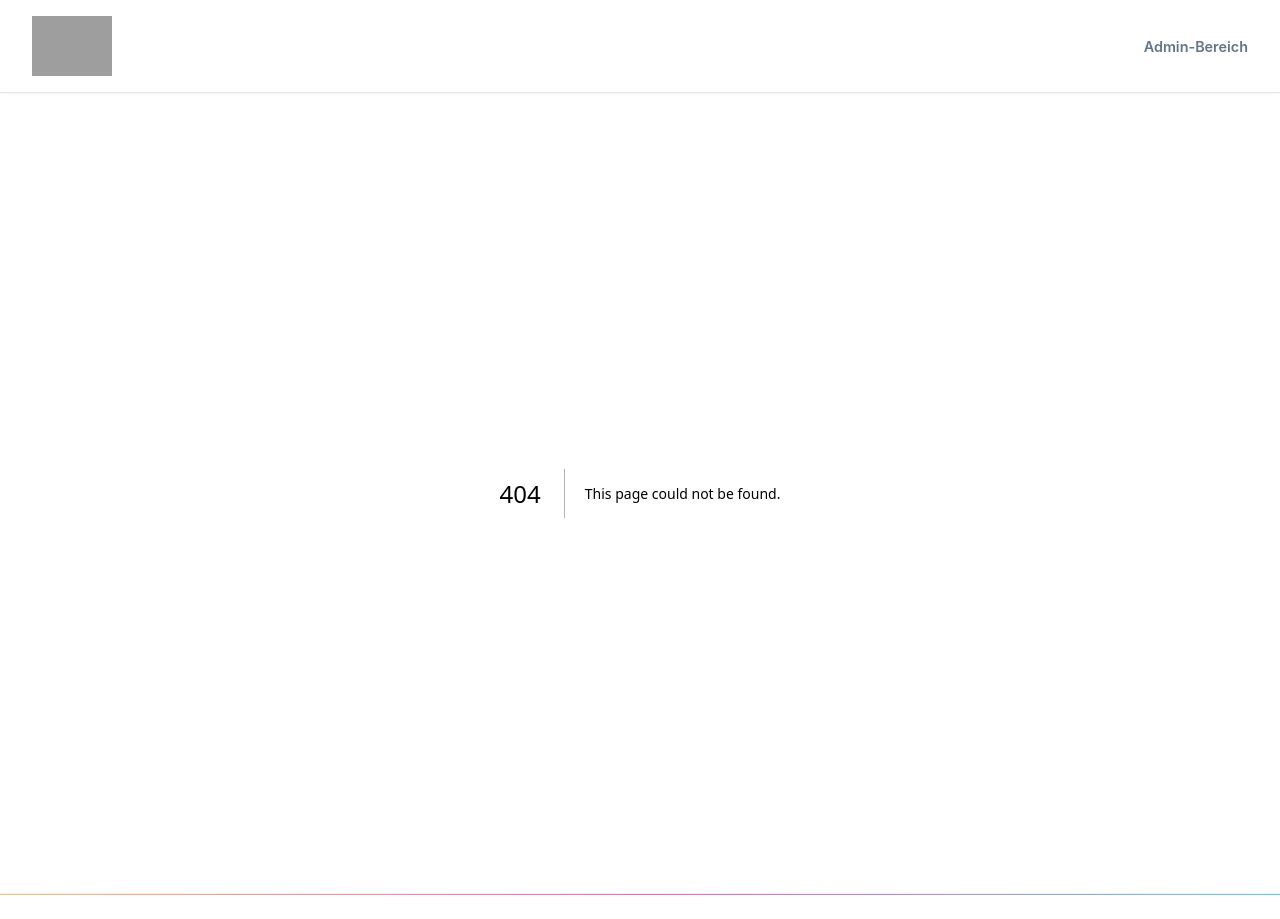
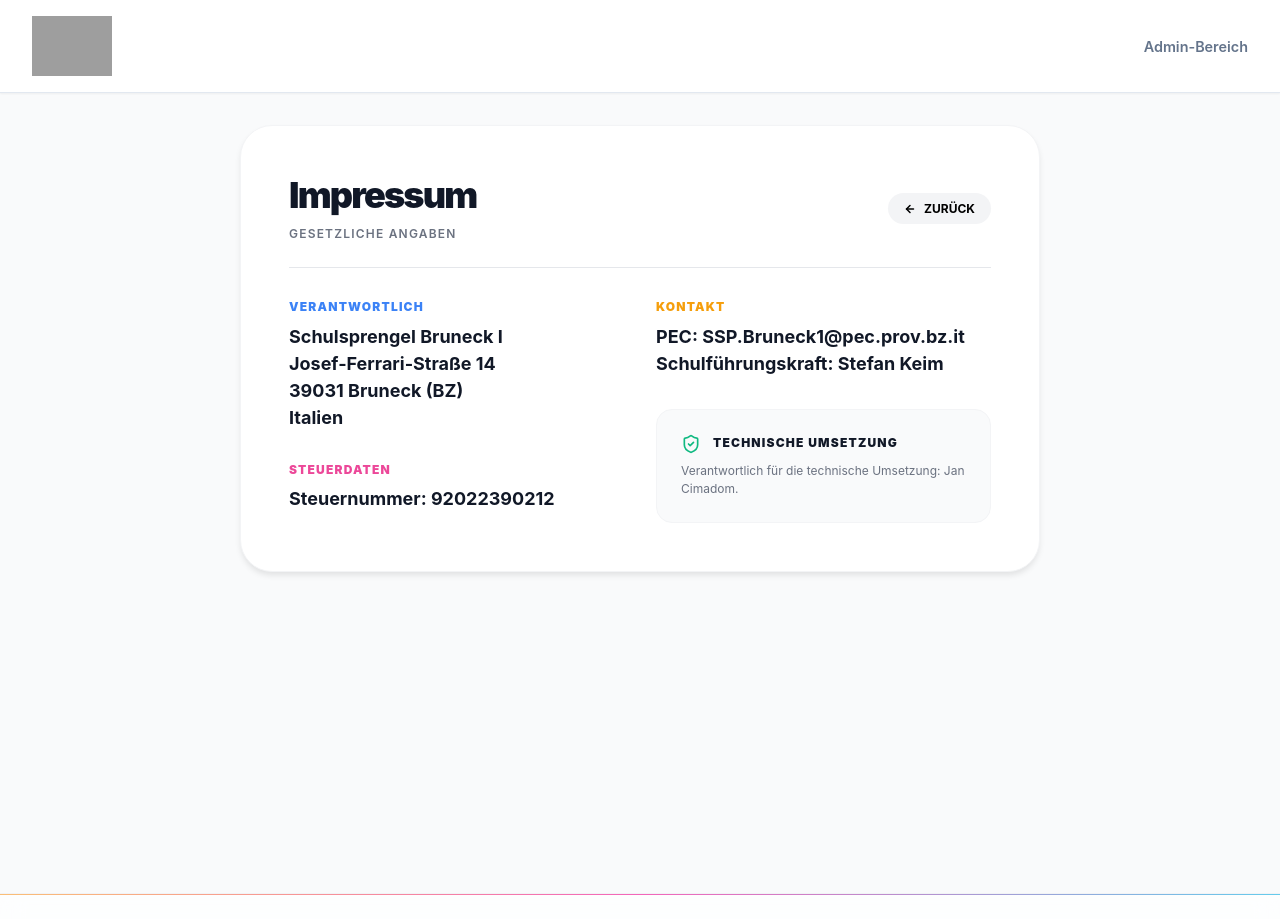
Before and after one commit to jancimadom/mensaeinschreibungen, a Next.js app: page /impressum in a window 1280 px wide. Before the commit this address had no page. Shown: the top 919 px of the page. Built offline with nearby package versions, Linux system fonts and the light colour scheme; grey boxes are pictures that could not be loaded.

Commit message:
feat: add site footer component and implement impressum page

```diff
--- /dev/null
+++ b/app/impressum/page.tsx
@@ -0,0 +1,68 @@
+'use client';
+
+import { useRouter } from 'next/navigation';
+
+export default function ImpressumPage() {
+  const router = useRouter();
+
+  return (
+    <div style={{ minHeight: '100vh', backgroundColor: '#f9fafb', padding: '2rem', display: 'flex', flexDirection: 'column', alignItems: 'center' }}>
+      <div style={{ maxWidth: '800px', width: '100%', backgroundColor: 'white', borderRadius: '2rem', padding: '3rem', boxShadow: '0 4px 6px -1px rgb(0 0 0 / 0.1)', border: '1px solid #f3f4f6' }}>
+        <div style={{ borderBottom: '1px solid #e5e7eb', paddingBottom: '1.5rem', marginBottom: '2rem', display: 'flex', justifyContent: 'space-between', alignItems: 'center' }}>
+          <div>
+            <h1 style={{ fontSize: '2.25rem', fontWeight: 900, letterSpacing: '-0.05em', color: '#111827', margin: 0 }}>Impressum</h1>
+            <p style={{ color: '#6b7280', fontSize: '0.75rem', fontWeight: 600, textTransform: 'uppercase', letterSpacing: '0.1em', marginTop: '0.5rem' }}>Gesetzliche Angaben</p>
+          </div>
+          <button
+            onClick={() => router.back()}
+            style={{ padding: '0.5rem 1rem', borderRadius: '9999px', backgroundColor: '#f3f4f6', border: 'none', fontWeight: 700, fontSize: '0.75rem', textTransform: 'uppercase', cursor: 'pointer', display: 'flex', alignItems: 'center', gap: '0.5rem' }}
+          >
+            <svg xmlns="http://www.w3.org/2000/svg" width="12" height="12" viewBox="0 0 24 24" fill="none" stroke="currentColor" strokeWidth="3" strokeLinecap="round" strokeLinejoin="round"><path d="m12 19-7-7 7-7"/><path d="M19 12H5"/></svg>
+            Zurück
+          </button>
+        </div>
+
+        <div style={{ display: 'grid', gridTemplateColumns: 'repeat(auto-fit, minmax(300px, 1fr))', gap: '2rem' }}>
+          <div>
+            <div style={{ marginBottom: '2rem' }}>
+              <h2 style={{ fontSize: '0.75rem', fontWeight: 900, textTransform: 'uppercase', letterSpacing: '0.1em', color: '#3b82f6' }}>Verantwortlich</h2>
+              <p style={{ fontSize: '1.125rem', fontWeight: 700, color: '#111827', lineHeight: 1.5, marginTop: '0.5rem' }}>
+                Schulsprengel Bruneck I<br />
+                Josef-Ferrari-Straße 14<br />
+                39031 Bruneck (BZ)<br />
+                Italien
+              </p>
+            </div>
+
+            <div>
+              <h2 style={{ fontSize: '0.75rem', fontWeight: 900, textTransform: 'uppercase', letterSpacing: '0.1em', color: '#ec4899' }}>Steuerdaten</h2>
+              <p style={{ fontSize: '1.125rem', fontWeight: 700, color: '#111827', marginTop: '0.5rem' }}>
+                Steuernummer: 92022390212
+              </p>
+            </div>
+          </div>
+
+          <div>
+            <div style={{ marginBottom: '2rem' }}>
+              <h2 style={{ fontSize: '0.75rem', fontWeight: 900, textTransform: 'uppercase', letterSpacing: '0.1em', color: '#f59e0b' }}>Kontakt</h2>
+              <p style={{ fontSize: '1.125rem', fontWeight: 700, color: '#111827', marginTop: '0.5rem' }}>
+                PEC: SSP.Bruneck1@pec.prov.bz.it<br />
+                Schulführungskraft: Stefan Keim
+              </p>
+            </div>
+
+            <div style={{ padding: '1.5rem', backgroundColor: '#f9fafb', borderRadius: '1rem', border: '1px solid #f3f4f6' }}>
+              <div style={{ display: 'flex', alignItems: 'center', gap: '0.75rem', marginBottom: '0.5rem' }}>
+                <svg xmlns="http://www.w3.org/2000/svg" width="20" height="20" viewBox="0 0 24 24" fill="none" stroke="currentColor" strokeWidth="2" strokeLinecap="round" strokeLinejoin="round" style={{ color: '#10b981' }}><path d="M20 13c0 5-3.5 7.5-7.66 8.95a1 1 0 0 1-.67-.01C7.5 20.5 4 18 4 13V6a1 1 0 0 1 1-1c2 0 4.5-1.2 6.24-2.72a1.17 1.17 0 0 1 1.52 0C14.51 3.81 17 5 19 5a1 1 0 0 1 1 1z"/><path d="m9 12 2 2 4-4"/></svg>
+                <h3 style={{ fontSize: '0.75rem', fontWeight: 900, textTransform: 'uppercase', letterSpacing: '0.1em', color: '#111827', margin: 0 }}>Technische Umsetzung</h3>
+              </div>
+              <p style={{ fontSize: '0.75rem', color: '#6b7280', lineHeight: 1.5, margin: 0 }}>
+                Verantwortlich für die technische Umsetzung: Jan Cimadom.
+              </p>
+            </div>
+          </div>
+        </div>
+      </div>
+    </div>
+  );
+}
--- a/components/Footer.tsx
+++ b/components/Footer.tsx
@@ -17,18 +17,18 @@ export const Footer = () => {
                         <div className="footer-brand-row">
                             <span className="footer-brand-main">Meldung Mittagspause</span>
                         </div>
-                        <div className="footer-info-row">
+                        <div className="flex items-center justify-center md:justify-start gap-2 text-[9px] text-zinc-500/70 font-medium">
                             <span>© 2026 Jan Cimadom</span>
-                            <span style={{ color: '#d4d4d8' }}>|</span>
-                            <span>Maria Teresa Riedl 10, 39031 Bruneck</span>
+                            <span className="text-zinc-300">|</span>
+                            <span>Technische Umsetzung: Jan Cimadom</span>
                         </div>
                     </div>
 
                     {/* Navigation Section */}
-                    <nav className="footer-nav">
+                    <nav className="flex items-center gap-6">
                         {[
                             { name: 'Impressum', href: '/impressum' },
-                            { name: 'Datenschutz', href: '/datenschutz' },
+                            { name: 'Datenschutz', href: 'https://www.sspbruneck1.it/privacy/' },
                             { name: 'Kontakt', href: '/kontakt' },
                             { name: 'Über mich', href: '/ueber-uns' }
                         ].map((link) => (
```
